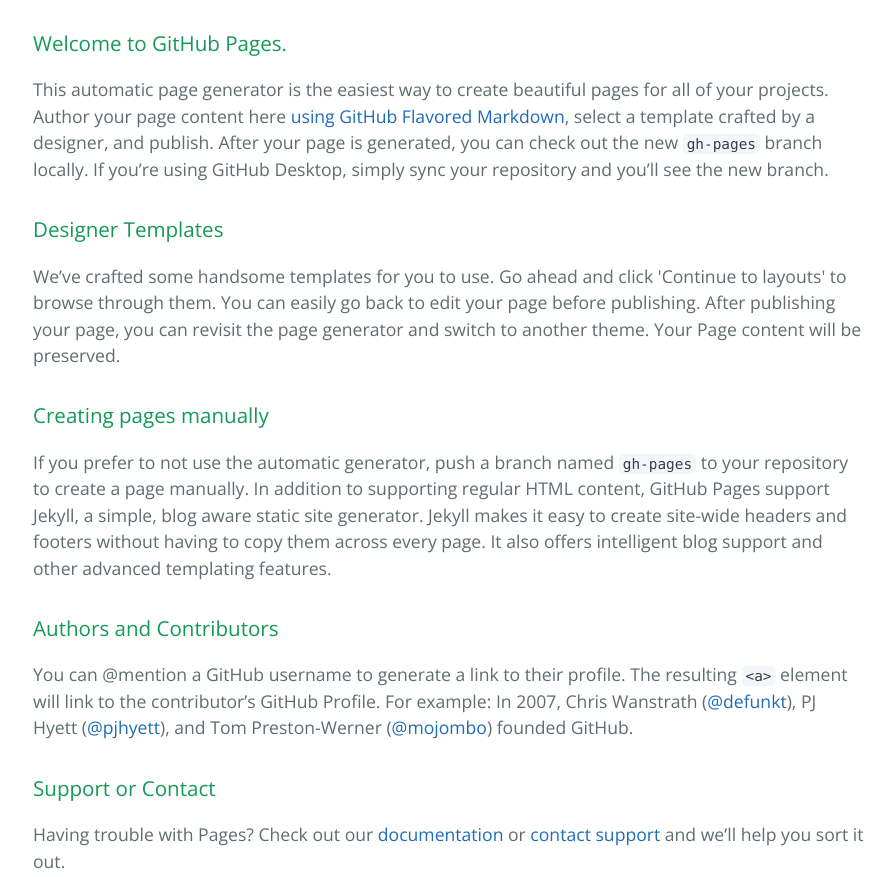
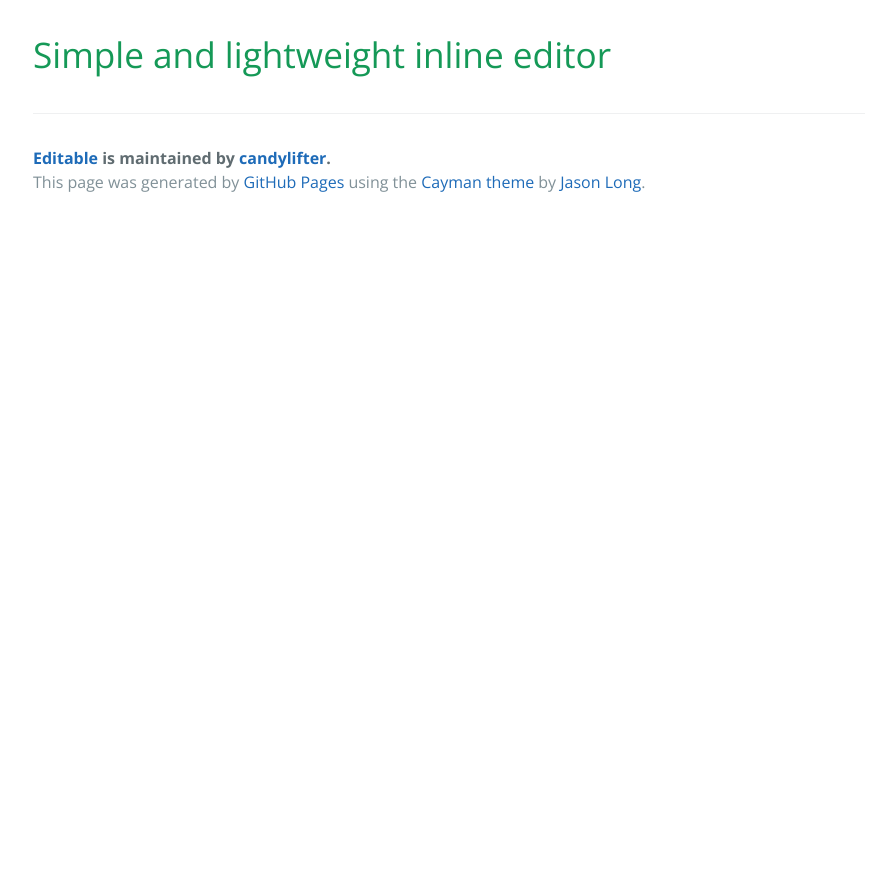
Before and after one commit to candylifter/editable, a plain HTML site: page index.html in a window 1280 px wide. Shown: the part 340-1217 px from the top of the page, without its empty margins (191-1083 px from the left). After the commit the page ends 800 px from the top, so only its background shows below. Drawn offline with nearby package versions, Linux system fonts and the light colour scheme.

```diff
--- a/index.html
+++ b/index.html
@@ -19,30 +19,8 @@
     </section>
 
     <section class="main-content">
-      <h3>
-<a id="welcome-to-github-pages" class="anchor" href="#welcome-to-github-pages" aria-hidden="true"><span aria-hidden="true" class="octicon octicon-link"></span></a>Welcome to GitHub Pages.</h3>
-
-<p>This automatic page generator is the easiest way to create beautiful pages for all of your projects. Author your page content here <a href="https://guides.github.com/features/mastering-markdown/">using GitHub Flavored Markdown</a>, select a template crafted by a designer, and publish. After your page is generated, you can check out the new <code>gh-pages</code> branch locally. If you’re using GitHub Desktop, simply sync your repository and you’ll see the new branch.</p>
-
-<h3>
-<a id="designer-templates" class="anchor" href="#designer-templates" aria-hidden="true"><span aria-hidden="true" class="octicon octicon-link"></span></a>Designer Templates</h3>
-
-<p>We’ve crafted some handsome templates for you to use. Go ahead and click 'Continue to layouts' to browse through them. You can easily go back to edit your page before publishing. After publishing your page, you can revisit the page generator and switch to another theme. Your Page content will be preserved.</p>
-
-<h3>
-<a id="creating-pages-manually" class="anchor" href="#creating-pages-manually" aria-hidden="true"><span aria-hidden="true" class="octicon octicon-link"></span></a>Creating pages manually</h3>
-
-<p>If you prefer to not use the automatic generator, push a branch named <code>gh-pages</code> to your repository to create a page manually. In addition to supporting regular HTML content, GitHub Pages support Jekyll, a simple, blog aware static site generator. Jekyll makes it easy to create site-wide headers and footers without having to copy them across every page. It also offers intelligent blog support and other advanced templating features.</p>
-
-<h3>
-<a id="authors-and-contributors" class="anchor" href="#authors-and-contributors" aria-hidden="true"><span aria-hidden="true" class="octicon octicon-link"></span></a>Authors and Contributors</h3>
-
-<p>You can @mention a GitHub username to generate a link to their profile. The resulting <code>&lt;a&gt;</code> element will link to the contributor’s GitHub Profile. For example: In 2007, Chris Wanstrath (<a href="https://github.com/defunkt" class="user-mention">@defunkt</a>), PJ Hyett (<a href="https://github.com/pjhyett" class="user-mention">@pjhyett</a>), and Tom Preston-Werner (<a href="https://github.com/mojombo" class="user-mention">@mojombo</a>) founded GitHub.</p>
-
-<h3>
-<a id="support-or-contact" class="anchor" href="#support-or-contact" aria-hidden="true"><span aria-hidden="true" class="octicon octicon-link"></span></a>Support or Contact</h3>
-
-<p>Having trouble with Pages? Check out our <a href="https://help.github.com/pages">documentation</a> or <a href="https://github.com/contact">contact support</a> and we’ll help you sort it out.</p>
+      <h1>
+<a id="simple-and-lightweight-inline-editor" class="anchor" href="#simple-and-lightweight-inline-editor" aria-hidden="true"><span aria-hidden="true" class="octicon octicon-link"></span></a>Simple and lightweight inline editor</h1>
 
       <footer class="site-footer">
         <span class="site-footer-owner"><a href="https://github.com/candylifter/editable">Editable</a> is maintained by <a href="https://github.com/candylifter">candylifter</a>.</span>
```
Also changed, not shown: params.json (+1 -1 lines).
